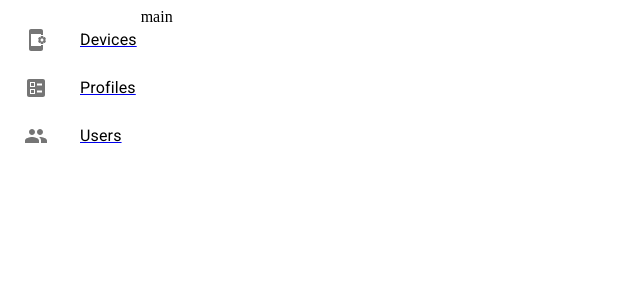
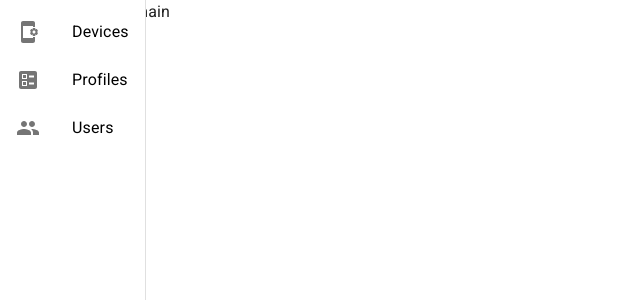
Before and after one commit to pdqcom/simplemdm-toybox, a Next.js app in the folder frontend/: page / in a window 1280 px wide. Shown: the top 300 px of the page, without its empty margins (0-640 px from the left). Built offline with nearby package versions, Linux system fonts and the light colour scheme.

Commit message:
style tweaks

```diff
--- a/frontend/src/components/sidebar.tsx
+++ b/frontend/src/components/sidebar.tsx
@@ -1,4 +1,4 @@
-import {IconProps, Link, List, ListItem, ListItemButton, ListItemIcon, ListItemText} from "@mui/material";
+import {Drawer, IconProps, Link, List, ListItem, ListItemButton, ListItemIcon, ListItemText} from "@mui/material";
 import {AppSettingsAlt, Ballot, Group} from "@mui/icons-material";
 import {ComponentType} from "react";
 
@@ -12,25 +12,25 @@ type SidebarItemProps = {
 
 const SidebarItem = ({text, href, Icon}: SidebarItemProps) => {
     return <ListItem disablePadding key={href}>
-        <NextLink href={href} passHref>
-            <Link underline="none" color="#000" component={ListItemButton}>
+        <NextLink href={href} passHref legacyBehavior>
+            <Link underline="none" color="#000" width="100%" component={ListItemButton}>
                 <ListItemIcon>
                     <Icon/>
                 </ListItemIcon>
-                <ListItemText primary={text}/>
+                <ListItemText primary={text} />
             </Link>
         </NextLink>
     </ListItem>
 }
 
 const Sidebar = () => {
-    return <nav>
+    return <Drawer open={true} variant="permanent">
         <List>
             <SidebarItem text="Devices" href="/devices" Icon={AppSettingsAlt}/>
             <SidebarItem text="Profiles" href="/profiles" Icon={Ballot}/>
             <SidebarItem text="Users" href="/users" Icon={Group}/>
         </List>
-    </nav>
+    </Drawer>
 }
 
 export default Sidebar
--- a/frontend/src/pages/_app.tsx
+++ b/frontend/src/pages/_app.tsx
@@ -1,11 +1,12 @@
 import type { AppProps } from 'next/app'
 import Layout from "@/components/layout";
 import {Container} from "@mui/material";
-
+import CssBaseline from "@mui/material/CssBaseline";
 export default function App({ Component, pageProps }: AppProps) {
   return <Layout>
-    <Container>
-      <Component {...pageProps} />
-    </Container>
+      <Container>
+        <CssBaseline/>
+        <Component {...pageProps} />
+      </Container>
   </Layout>
 }
--- a/frontend/src/pages/_document.tsx
+++ b/frontend/src/pages/_document.tsx
@@ -1,10 +1,8 @@
 import {Html, Head, Main, NextScript} from 'next/document'
-import CssBaseline from '@mui/material/CssBaseline';
 
 export default function Document() {
     return (
         <Html lang="en">
-            <CssBaseline/>
             <Head>
                 <title>SimplerMDM</title>
                 <meta name="description" content="Generated by create next app"/>
--- a/frontend/src/pages/profiles.tsx
+++ b/frontend/src/pages/profiles.tsx
@@ -1,7 +1,7 @@
 import useSWR from "swr";
 import {DataGrid, GridColDef, GridRowsProp} from "@mui/x-data-grid";
 import axios from "axios";
-import {Typography} from "@mui/material";
+import {Box, Typography} from "@mui/material";
 
 const columns: GridColDef[] = [
     {field: 'id', headerName: 'id', width: 150},
@@ -22,9 +22,9 @@ export default function Profiles() {
     return (
         <>
             <Typography color="textPrimary" gutterBottom variant="h2">Profiles</Typography>
-            <div style={{height: 500, width: '100%'}}>
+            <Box sx={{ height: "500px" }}>
                 {dataGrid}
-            </div>
+            </Box>
 
         </>
     )
--- a/frontend/src/pages/users.tsx
+++ b/frontend/src/pages/users.tsx
@@ -1,7 +1,7 @@
 import useSWR from "swr";
 import {DataGrid, GridColDef, GridRowsProp} from "@mui/x-data-grid";
 import axios from "axios";
-import {Typography} from "@mui/material";
+import {Box, Typography} from "@mui/material";
 
 const columns: GridColDef[] = [
     {field: 'id', headerName: 'id', width: 150},
@@ -22,9 +22,9 @@ export default function Users() {
     return (
         <>
             <Typography color="textPrimary" gutterBottom variant="h2">Users</Typography>
-            <div style={{height: 500, width: '100%'}}>
+            <Box sx={{ height: "500px" }}>
                 {dataGrid}
-            </div>
+            </Box>
 
         </>
     )
--- a/frontend/src/styles/Home.module.css
+++ /dev/null
@@ -1,278 +0,0 @@
-.main {
-  display: flex;
-  flex-direction: column;
-  justify-content: space-between;
-  align-items: center;
-  padding: 6rem;
-  min-height: 100vh;
-}
-
-.description {
-  display: inherit;
-  justify-content: inherit;
-  align-items: inherit;
-  font-size: 0.85rem;
-  max-width: var(--max-width);
-  width: 100%;
-  z-index: 2;
-  font-family: var(--font-mono);
-}
-
-.description a {
-  display: flex;
-  justify-content: center;
-  align-items: center;
-  gap: 0.5rem;
-}
-
-.description p {
-  position: relative;
-  margin: 0;
-  padding: 1rem;
-  background-color: rgba(var(--callout-rgb), 0.5);
-  border: 1px solid rgba(var(--callout-border-rgb), 0.3);
-  border-radius: var(--border-radius);
-}
-
-.code {
-  font-weight: 700;
-  font-family: var(--font-mono);
-}
-
-.grid {
-  display: grid;
-  grid-template-columns: repeat(4, minmax(25%, auto));
-  width: var(--max-width);
-  max-width: 100%;
-}
-
-.card {
-  padding: 1rem 1.2rem;
-  border-radius: var(--border-radius);
-  background: rgba(var(--card-rgb), 0);
-  border: 1px solid rgba(var(--card-border-rgb), 0);
-  transition: background 200ms, border 200ms;
-}
-
-.card span {
-  display: inline-block;
-  transition: transform 200ms;
-}
-
-.card h2 {
-  font-weight: 600;
-  margin-bottom: 0.7rem;
-}
-
-.card p {
-  margin: 0;
-  opacity: 0.6;
-  font-size: 0.9rem;
-  line-height: 1.5;
-  max-width: 30ch;
-}
-
-.center {
-  display: flex;
-  justify-content: center;
-  align-items: center;
-  position: relative;
-  padding: 4rem 0;
-}
-
-.center::before {
-  background: var(--secondary-glow);
-  border-radius: 50%;
-  width: 480px;
-  height: 360px;
-  margin-left: -400px;
-}
-
-.center::after {
-  background: var(--primary-glow);
-  width: 240px;
-  height: 180px;
-  z-index: -1;
-}
-
-.center::before,
-.center::after {
-  content: '';
-  left: 50%;
-  position: absolute;
-  filter: blur(45px);
-  transform: translateZ(0);
-}
-
-.logo,
-.thirteen {
-  position: relative;
-}
-
-.thirteen {
-  display: flex;
-  justify-content: center;
-  align-items: center;
-  width: 75px;
-  height: 75px;
-  padding: 25px 10px;
-  margin-left: 16px;
-  transform: translateZ(0);
-  border-radius: var(--border-radius);
-  overflow: hidden;
-  box-shadow: 0px 2px 8px -1px #0000001a;
-}
-
-.thirteen::before,
-.thirteen::after {
-  content: '';
-  position: absolute;
-  z-index: -1;
-}
-
-/* Conic Gradient Animation */
-.thirteen::before {
-  animation: 6s rotate linear infinite;
-  width: 200%;
-  height: 200%;
-  background: var(--tile-border);
-}
-
-/* Inner Square */
-.thirteen::after {
-  inset: 0;
-  padding: 1px;
-  border-radius: var(--border-radius);
-  background: linear-gradient(
-    to bottom right,
-    rgba(var(--tile-start-rgb), 1),
-    rgba(var(--tile-end-rgb), 1)
-  );
-  background-clip: content-box;
-}
-
-/* Enable hover only on non-touch devices */
-@media (hover: hover) and (pointer: fine) {
-  .card:hover {
-    background: rgba(var(--card-rgb), 0.1);
-    border: 1px solid rgba(var(--card-border-rgb), 0.15);
-  }
-
-  .card:hover span {
-    transform: translateX(4px);
-  }
-}
-
-@media (prefers-reduced-motion) {
-  .thirteen::before {
-    animation: none;
-  }
-
-  .card:hover span {
-    transform: none;
-  }
-}
-
-/* Mobile */
-@media (max-width: 700px) {
-  .content {
-    padding: 4rem;
-  }
-
-  .grid {
-    grid-template-columns: 1fr;
-    margin-bottom: 120px;
-    max-width: 320px;
-    text-align: center;
-  }
-
-  .card {
-    padding: 1rem 2.5rem;
-  }
-
-  .card h2 {
-    margin-bottom: 0.5rem;
-  }
-
-  .center {
-    padding: 8rem 0 6rem;
-  }
-
-  .center::before {
-    transform: none;
-    height: 300px;
-  }
-
-  .description {
-    font-size: 0.8rem;
-  }
-
-  .description a {
-    padding: 1rem;
-  }
-
-  .description p,
-  .description div {
-    display: flex;
-    justify-content: center;
-    position: fixed;
-    width: 100%;
-  }
-
-  .description p {
-    align-items: center;
-    inset: 0 0 auto;
-    padding: 2rem 1rem 1.4rem;
-    border-radius: 0;
-    border: none;
-    border-bottom: 1px solid rgba(var(--callout-border-rgb), 0.25);
-    background: linear-gradient(
-      to bottom,
-      rgba(var(--background-start-rgb), 1),
-      rgba(var(--callout-rgb), 0.5)
-    );
-    background-clip: padding-box;
-    backdrop-filter: blur(24px);
-  }
-
-  .description div {
-    align-items: flex-end;
-    pointer-events: none;
-    inset: auto 0 0;
-    padding: 2rem;
-    height: 200px;
-    background: linear-gradient(
-      to bottom,
-      transparent 0%,
-      rgb(var(--background-end-rgb)) 40%
-    );
-    z-index: 1;
-  }
-}
-
-/* Tablet and Smaller Desktop */
-@media (min-width: 701px) and (max-width: 1120px) {
-  .grid {
-    grid-template-columns: repeat(2, 50%);
-  }
-}
-
-@media (prefers-color-scheme: dark) {
-  .vercelLogo {
-    filter: invert(1);
-  }
-
-  .logo,
-  .thirteen img {
-    filter: invert(1) drop-shadow(0 0 0.3rem #ffffff70);
-  }
-}
-
-@keyframes rotate {
-  from {
-    transform: rotate(360deg);
-  }
-  to {
-    transform: rotate(0deg);
-  }
-}
--- a/frontend/src/styles/globals.css
+++ /dev/null
@@ -1,107 +0,0 @@
-:root {
-  --max-width: 1100px;
-  --border-radius: 12px;
-  --font-mono: ui-monospace, Menlo, Monaco, 'Cascadia Mono', 'Segoe UI Mono',
-    'Roboto Mono', 'Oxygen Mono', 'Ubuntu Monospace', 'Source Code Pro',
-    'Fira Mono', 'Droid Sans Mono', 'Courier New', monospace;
-
-  --foreground-rgb: 0, 0, 0;
-  --background-start-rgb: 214, 219, 220;
-  --background-end-rgb: 255, 255, 255;
-
-  --primary-glow: conic-gradient(
-    from 180deg at 50% 50%,
-    #16abff33 0deg,
-    #0885ff33 55deg,
-    #54d6ff33 120deg,
-    #0071ff33 160deg,
-    transparent 360deg
-  );
-  --secondary-glow: radial-gradient(
-    rgba(255, 255, 255, 1),
-    rgba(255, 255, 255, 0)
-  );
-
-  --tile-start-rgb: 239, 245, 249;
-  --tile-end-rgb: 228, 232, 233;
-  --tile-border: conic-gradient(
-    #00000080,
-    #00000040,
-    #00000030,
-    #00000020,
-    #00000010,
-    #00000010,
-    #00000080
-  );
-
-  --callout-rgb: 238, 240, 241;
-  --callout-border-rgb: 172, 175, 176;
-  --card-rgb: 180, 185, 188;
-  --card-border-rgb: 131, 134, 135;
-}
-
-@media (prefers-color-scheme: dark) {
-  :root {
-    --foreground-rgb: 255, 255, 255;
-    --background-start-rgb: 0, 0, 0;
-    --background-end-rgb: 0, 0, 0;
-
-    --primary-glow: radial-gradient(rgba(1, 65, 255, 0.4), rgba(1, 65, 255, 0));
-    --secondary-glow: linear-gradient(
-      to bottom right,
-      rgba(1, 65, 255, 0),
-      rgba(1, 65, 255, 0),
-      rgba(1, 65, 255, 0.3)
-    );
-
-    --tile-start-rgb: 2, 13, 46;
-    --tile-end-rgb: 2, 5, 19;
-    --tile-border: conic-gradient(
-      #ffffff80,
-      #ffffff40,
-      #ffffff30,
-      #ffffff20,
-      #ffffff10,
-      #ffffff10,
-      #ffffff80
-    );
-
-    --callout-rgb: 20, 20, 20;
-    --callout-border-rgb: 108, 108, 108;
-    --card-rgb: 100, 100, 100;
-    --card-border-rgb: 200, 200, 200;
-  }
-}
-
-* {
-  box-sizing: border-box;
-  padding: 0;
-  margin: 0;
-}
-
-html,
-body {
-  max-width: 100vw;
-  overflow-x: hidden;
-}
-
-body {
-  color: rgb(var(--foreground-rgb));
-  background: linear-gradient(
-      to bottom,
-      transparent,
-      rgb(var(--background-end-rgb))
-    )
-    rgb(var(--background-start-rgb));
-}
-
-a {
-  color: inherit;
-  text-decoration: none;
-}
-
-@media (prefers-color-scheme: dark) {
-  html {
-    color-scheme: dark;
-  }
-}
```
Also changed, not shown: frontend/src/pages/devices.tsx (+6 -6 lines), frontend/src/pages/devices/[id].tsx (+17 -17 lines).
